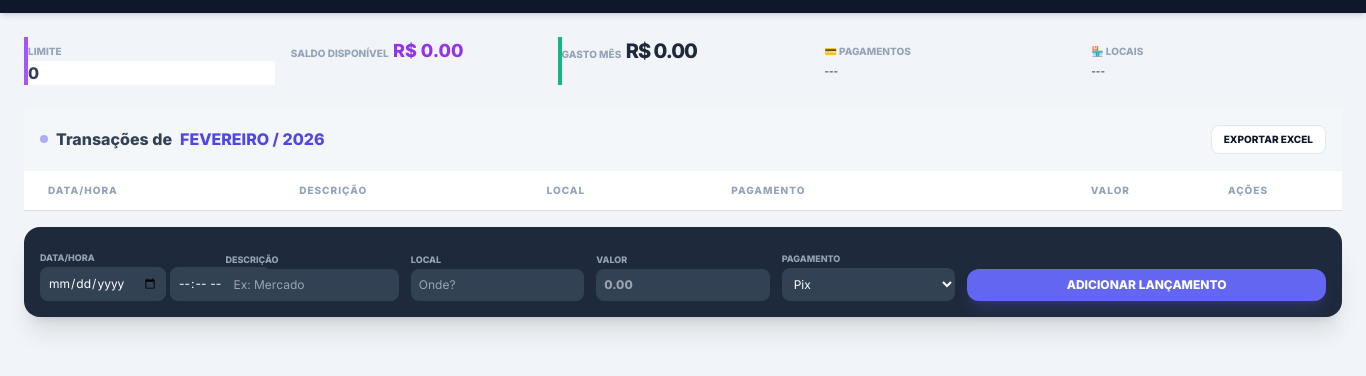
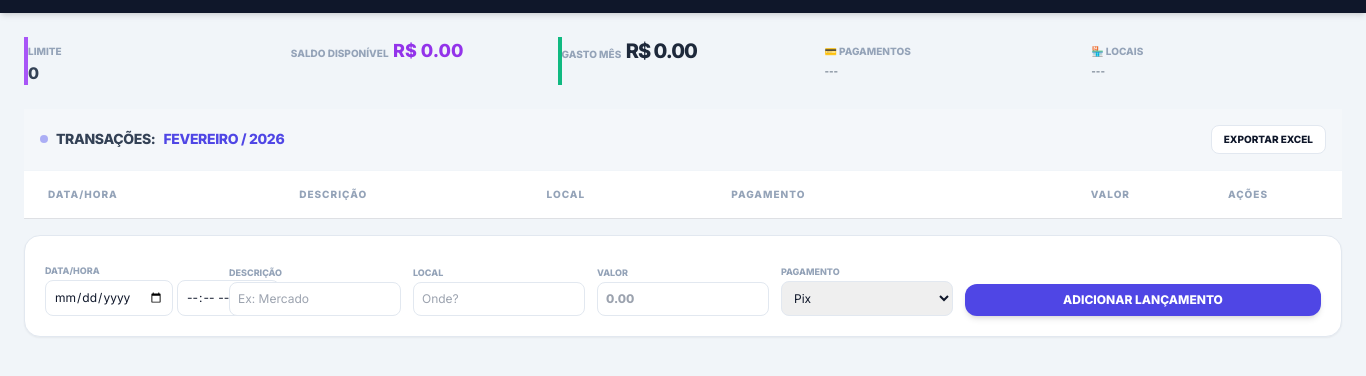
Before and after one commit to EngSivaldo/FinanceiroCore-Enterprise-Edition, an Electron app: page app.html in a window 1366 px wide. Shown: the part 54-430 px from the top of the page. Drawn offline with nearby package versions, Linux system fonts and the light colour scheme.

Commit message:
feat: initial commit FinanceiroCore Enterprise 7 muito bom

```diff
--- a/app.html
+++ b/app.html
@@ -14,7 +14,10 @@
         .nav-active { @apply bg-indigo-600 text-white shadow-md; }
         .nav-inactive { @apply text-slate-500 hover:bg-slate-200; }
 
-        /* Custom scrollbar para tabelas longas */
+        /* Estilos para Edição */
+        .editing-row { @apply bg-indigo-50/50 ring-2 ring-indigo-500 ring-inset; }
+        .edit-input { @apply w-full bg-white border border-indigo-300 rounded px-2 py-1 text-xs focus:ring-2 focus:ring-indigo-200 outline-none font-medium text-slate-700; }
+
         ::-webkit-scrollbar { width: 6px; height: 6px; }
         ::-webkit-scrollbar-thumb { background: #cbd5e1; border-radius: 10px; }
     </style>
@@ -28,8 +31,7 @@
                 <h1 class="text-xl font-extrabold tracking-tight">Financeiro<span class="text-indigo-400">Core</span></h1>
             </div>
 
-            <div id="monthSelector" class="flex items-center gap-2 bg-slate-800 p-1 rounded-xl border border-slate-700">
-                </div>
+            <div id="monthSelector" class="flex items-center gap-2 bg-slate-800 p-1 rounded-xl border border-slate-700"></div>
 
             <nav class="flex gap-2 bg-slate-800 p-1 rounded-xl">
                 <button onclick="mostrarAba('variaveis')" id="btn-variaveis" class="nav-tab nav-active">Variáveis</button>
@@ -43,9 +45,7 @@
         <section id="dashboardMin" class="grid grid-cols-2 md:grid-cols-5 gap-4">
             <div class="kpi-card-mini border-l-4 border-l-purple-500">
                 <span class="text-[10px] uppercase font-bold text-slate-400">Limite</span>
-                <div class="flex items-center gap-2">
-                    <input id="limiteInput" type="number" class="w-full font-bold text-slate-700 outline-none" onchange="definirLimite()">
-                </div>
+                <input id="limiteInput" type="number" class="font-bold text-slate-700 outline-none bg-transparent" onchange="definirLimite()">
             </div>
             <div class="kpi-card-mini">
                 <span class="text-[10px] uppercase font-bold text-slate-400">Saldo Disponível</span>
@@ -57,67 +57,65 @@
             </div>
             <div class="kpi-card-mini col-span-1">
                 <span class="text-[10px] uppercase font-bold text-slate-400">💳 Pagamentos</span>
-                <div id="totaisPag" class="text-[10px] leading-tight mt-1 truncate"></div>
+                <div id="totaisPag" class="text-[10px] leading-tight mt-1 truncate font-medium text-slate-600"></div>
             </div>
             <div class="kpi-card-mini col-span-1">
                 <span class="text-[10px] uppercase font-bold text-slate-400">🏪 Locais</span>
-                <div id="totaisLocal" class="text-[10px] leading-tight mt-1 truncate"></div>
+                <div id="totaisLocal" class="text-[10px] leading-tight mt-1 truncate font-medium text-slate-600"></div>
             </div>
         </section>
 
         <div id="abaVariaveis" class="space-y-4">
             <section class="data-table-container">
                 <div class="p-4 border-b border-slate-100 flex justify-between items-center bg-slate-50/50">
-                    <h3 class="font-bold text-slate-700 flex items-center gap-2">
+                    <h3 class="font-bold text-slate-700 flex items-center gap-2 text-sm uppercase tracking-tight">
                         <span class="w-2 h-2 bg-indigo-500 rounded-full animate-pulse"></span>
-                        Transações de <span id="currentPeriodLabel" class="text-indigo-600 uppercase">Janeiro</span>
+                        Transações: <span id="currentPeriodLabel" class="text-indigo-600">---</span>
                     </h3>
                     <button onclick="exportarExcel()" class="text-[10px] font-bold bg-white border border-slate-200 px-3 py-1.5 rounded-lg hover:bg-slate-50 transition-all">EXPORTAR EXCEL</button>
                 </div>
-                <div class="overflow-x-auto max-h-[500px]">
+                <div class="overflow-x-auto max-h-[600px]">
                     <table class="w-full text-left border-collapse">
-                        <thead class="sticky top-0 bg-white shadow-sm text-slate-400 text-[10px] uppercase tracking-widest">
+                        <thead class="sticky top-0 bg-white z-10 shadow-sm text-slate-400 text-[10px] uppercase tracking-widest">
                             <tr>
-                                <th class="px-6 py-3 border-b">Data/Hora</th>
-                                <th class="px-6 py-3 border-b">Descrição</th>
-                                <th class="px-6 py-3 border-b">Local</th>
-                                <th class="px-6 py-3 border-b">Pagamento</th>
-                                <th class="px-6 py-3 border-b text-right">Valor</th>
-                                <th class="px-6 py-3 border-b text-center">Ações</th>
+                                <th class="px-6 py-4 border-b">Data/Hora</th>
+                                <th class="px-6 py-4 border-b">Descrição</th>
+                                <th class="px-6 py-4 border-b">Local</th>
+                                <th class="px-6 py-4 border-b">Pagamento</th>
+                                <th class="px-6 py-4 border-b text-right">Valor</th>
+                                <th class="px-6 py-4 border-b text-center">Ações</th>
                             </tr>
                         </thead>
-                        <tbody id="tabela" class="text-sm divide-y divide-slate-50">
-                            </tbody>
+                        <tbody id="tabela" class="text-sm divide-y divide-slate-50"></tbody>
                     </table>
                 </div>
             </section>
 
-            <section class="bg-slate-800 p-4 rounded-2xl shadow-xl text-white">
+            <section class="bg-white p-5 rounded-2xl shadow-sm border border-slate-200">
                 <div class="grid grid-cols-1 sm:grid-cols-3 md:grid-cols-7 gap-3 items-end">
-                    <div class="md:col-span-1"><label class="text-[9px] font-bold text-slate-400 uppercase">Data/Hora</label><div class="flex gap-1"><input id="data" type="date" class="w-full bg-slate-700 border-none rounded-lg p-2 text-xs text-white focus:ring-2 focus:ring-indigo-500 outline-none"><input id="hora" type="time" class="w-full bg-slate-700 border-none rounded-lg p-2 text-xs text-white focus:ring-2 focus:ring-indigo-500 outline-none"></div></div>
-                    <div class="md:col-span-1"><label class="text-[9px] font-bold text-slate-400 uppercase">Descrição</label><input id="desc" class="w-full bg-slate-700 border-none rounded-lg p-2 text-xs text-white focus:ring-2 focus:ring-indigo-500 outline-none" placeholder="Ex: Mercado"></div>
-                    <div class="md:col-span-1"><label class="text-[9px] font-bold text-slate-400 uppercase">Local</label><input id="local" class="w-full bg-slate-700 border-none rounded-lg p-2 text-xs text-white focus:ring-2 focus:ring-indigo-500 outline-none" placeholder="Onde?"></div>
-                    <div class="md:col-span-1"><label class="text-[9px] font-bold text-slate-400 uppercase">Valor</label><input id="valor" type="number" class="w-full bg-slate-700 border-none rounded-lg p-2 text-xs text-white focus:ring-2 focus:ring-indigo-500 outline-none font-bold" placeholder="0.00"></div>
-                    <div class="md:col-span-1"><label class="text-[9px] font-bold text-slate-400 uppercase">Pagamento</label><select id="pagamento" class="w-full bg-slate-700 border-none rounded-lg p-2 text-xs text-white focus:ring-2 focus:ring-indigo-500 outline-none"><option>Pix</option><option>Débito</option><option>Crédito Alice</option><option>Crédito Lucas</option></select></div>
-                    <button onclick="add()" class="md:col-span-2 bg-indigo-500 hover:bg-indigo-600 text-white font-bold py-2 rounded-xl transition-all shadow-lg shadow-indigo-500/20 uppercase text-xs">Adicionar Lançamento</button>
+                    <div class="md:col-span-1"><label class="text-[9px] font-bold text-slate-400 uppercase">Data/Hora</label><div class="flex gap-1"><input id="data" type="date" class="w-full border border-slate-200 rounded-lg p-2 text-xs outline-none focus:border-indigo-500"><input id="hora" type="time" class="w-full border border-slate-200 rounded-lg p-2 text-xs outline-none focus:border-indigo-500"></div></div>
+                    <div class="md:col-span-1"><label class="text-[9px] font-bold text-slate-400 uppercase">Descrição</label><input id="desc" class="w-full border border-slate-200 rounded-lg p-2 text-xs outline-none focus:border-indigo-500" placeholder="Ex: Mercado"></div>
+                    <div class="md:col-span-1"><label class="text-[9px] font-bold text-slate-400 uppercase">Local</label><input id="local" class="w-full border border-slate-200 rounded-lg p-2 text-xs outline-none focus:border-indigo-500" placeholder="Onde?"></div>
+                    <div class="md:col-span-1"><label class="text-[9px] font-bold text-slate-400 uppercase">Valor</label><input id="valor" type="number" class="w-full border border-slate-200 rounded-lg p-2 text-xs outline-none focus:border-indigo-500 font-bold" placeholder="0.00"></div>
+                    <div class="md:col-span-1"><label class="text-[9px] font-bold text-slate-400 uppercase">Pagamento</label><select id="pagamento" class="w-full border border-slate-200 rounded-lg p-2 text-xs outline-none focus:border-indigo-500"><option>Pix</option><option>Débito</option><option>Crédito Alice</option><option>Crédito Lucas</option></select></div>
+                    <button onclick="add()" class="md:col-span-2 bg-indigo-600 hover:bg-indigo-700 text-white font-bold py-2 rounded-xl transition-all shadow-md uppercase text-xs">Adicionar Lançamento</button>
                 </div>
             </section>
         </div>
 
         <div id="abaFixas" class="hidden">
             <div class="max-w-4xl mx-auto space-y-4">
-                <section class="bg-white p-6 rounded-2xl shadow-sm border border-slate-200">
-                    <h2 class="text-lg font-extrabold mb-4">📌 Cadastro de Custos Fixos</h2>
+                <section class="bg-white p-6 rounded-2xl border border-slate-200">
+                    <h2 class="text-sm font-bold uppercase text-slate-400 mb-4 tracking-widest">📌 Gestão de Custos Fixos</h2>
                     <div class="grid grid-cols-1 md:grid-cols-2 lg:grid-cols-4 gap-4">
-                        <input id="fixaDesc" placeholder="Descrição" class="bg-slate-50 border border-slate-200 rounded-lg p-2 text-sm outline-none focus:border-indigo-500">
-                        <input id="fixaValor" type="number" placeholder="Valor R$" class="bg-slate-50 border border-slate-200 rounded-lg p-2 text-sm outline-none focus:border-indigo-500">
-                        <input id="fixaData" type="date" class="bg-slate-50 border border-slate-200 rounded-lg p-2 text-sm outline-none focus:border-indigo-500">
-                        <input id="fixaLocal" placeholder="Local/Categoria" class="bg-slate-50 border border-slate-200 rounded-lg p-2 text-sm outline-none focus:border-indigo-500">
+                        <input id="fixaDesc" placeholder="Descrição" class="border border-slate-200 rounded-lg p-2 text-sm outline-none focus:border-indigo-500">
+                        <input id="fixaValor" type="number" placeholder="Valor R$" class="border border-slate-200 rounded-lg p-2 text-sm outline-none focus:border-indigo-500">
+                        <input id="fixaData" type="date" class="border border-slate-200 rounded-lg p-2 text-sm outline-none focus:border-indigo-500">
+                        <input id="fixaLocal" placeholder="Categoria" class="border border-slate-200 rounded-lg p-2 text-sm outline-none focus:border-indigo-500">
                         <button onclick="addFixa()" class="lg:col-span-4 bg-slate-900 text-white py-3 rounded-xl font-bold hover:bg-black transition-all">Salvar Custo Fixo</button>
                     </div>
                 </section>
                 <div class="bg-white rounded-2xl border border-slate-100 p-4">
-                    <h3 class="text-[10px] font-bold text-slate-400 uppercase tracking-widest mb-4">Lista de Recorrência</h3>
                     <ul id="listaFixas" class="space-y-2"></ul>
                 </div>
             </div>
```
